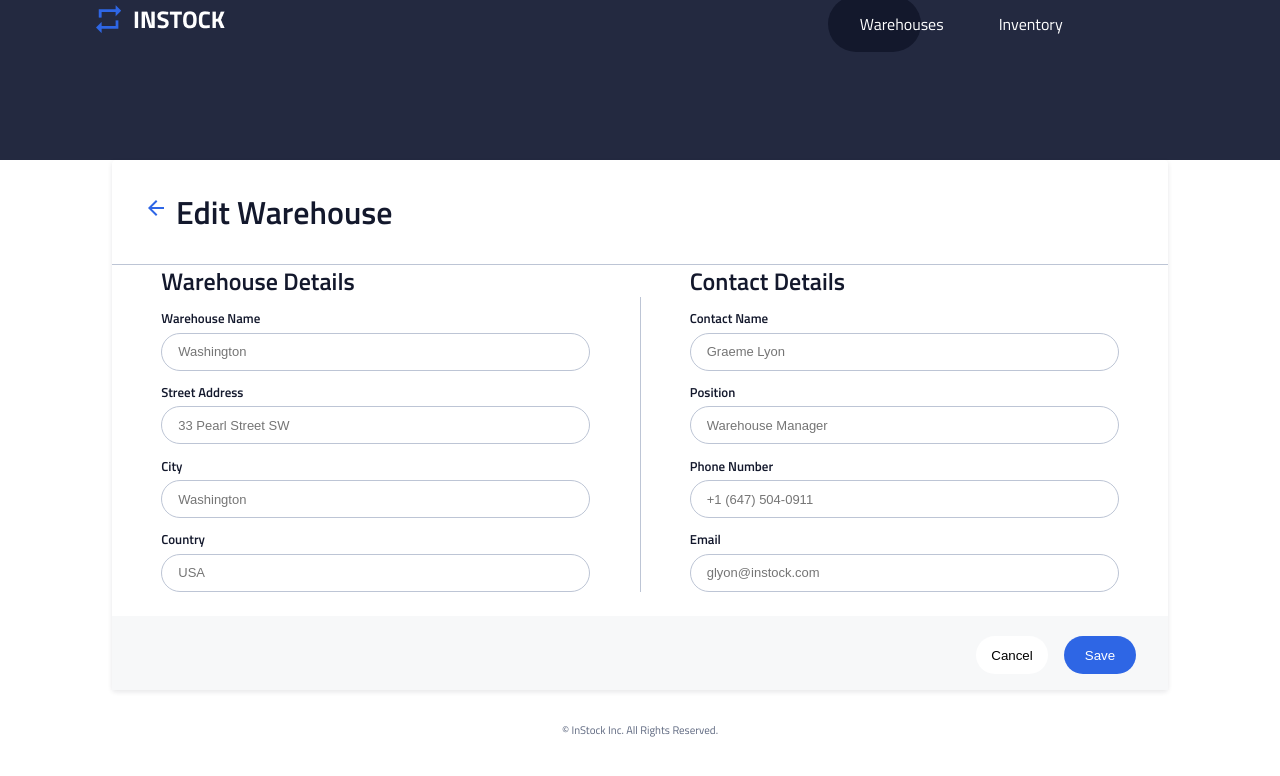
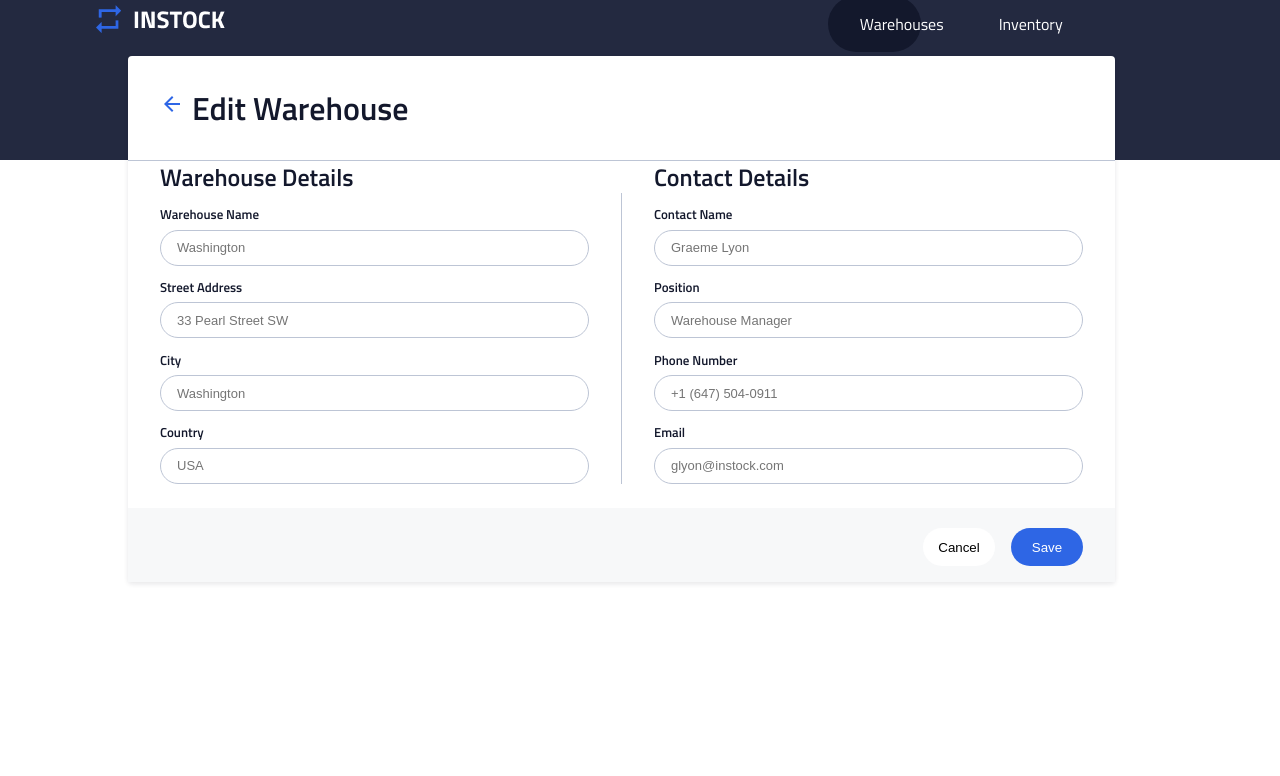
Before and after one commit to jaskaurbrar14/InStock, a React (Create React App) app: page /edit-warehouse in a window 1280 px wide. Shown: the top 776 px of the page. Built offline with nearby package versions, Linux system fonts and the light colour scheme.

Commit message:
modify scss file

```diff
--- a/src/Components/Edit-warehouse/editWarehouse.scss
+++ b/src/Components/Edit-warehouse/editWarehouse.scss
@@ -5,6 +5,8 @@
 
 .editWarehouse {
   margin: 0 1rem;
+  position: absolute;
+  top: 9rem;
   border-radius: 0.25rem;
   background-color: $primary-white;
   box-shadow: 0 2px 5px 0 rgba(19, 24, 44, 0.1);
@@ -12,9 +14,10 @@
   color: $primary-black;
   @include tablet-and-desktop {
     margin: 0 2rem;
+    top: 3.5rem;
   }
   @include desktop {
-    margin: 0 7rem;
+    margin: 0 8rem;
   }
   &__header-wrapper {
     border-bottom: 1px solid $secondary-cloud;
@@ -64,10 +67,10 @@
     padding: 0 1rem;
     @include mobile-labels-links-buttons;
     @include tablet-and-desktop {
+      width: 18rem;
     }
     @include desktop {
       width: 26.8125rem;
-      height: 2.375rem;
     }
   }
   &__divider {
@@ -133,7 +136,7 @@
     color: $supporting-red;
     font-size: $mobile-table-header-fontsize;
     position: absolute;
-    bottom: -2rem;
+    bottom: -1.5rem;
     left: 0.9rem;
     margin: 0;
   }
```
